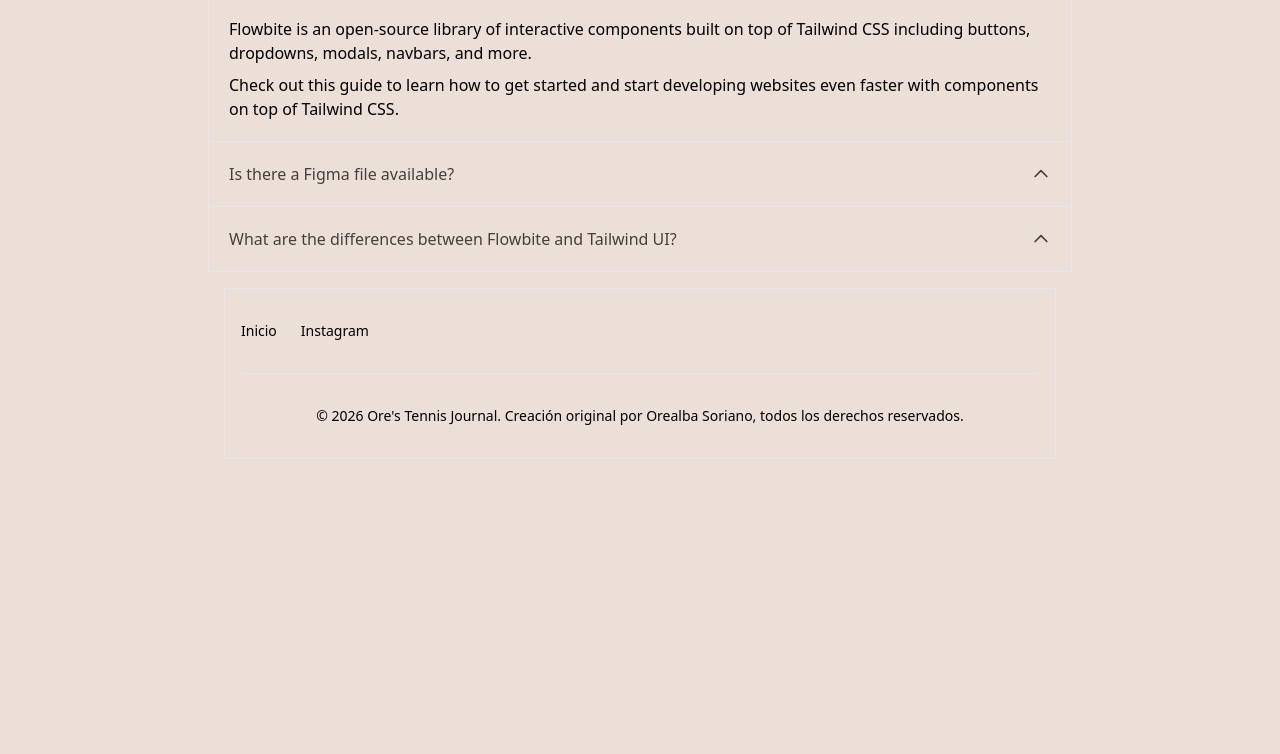
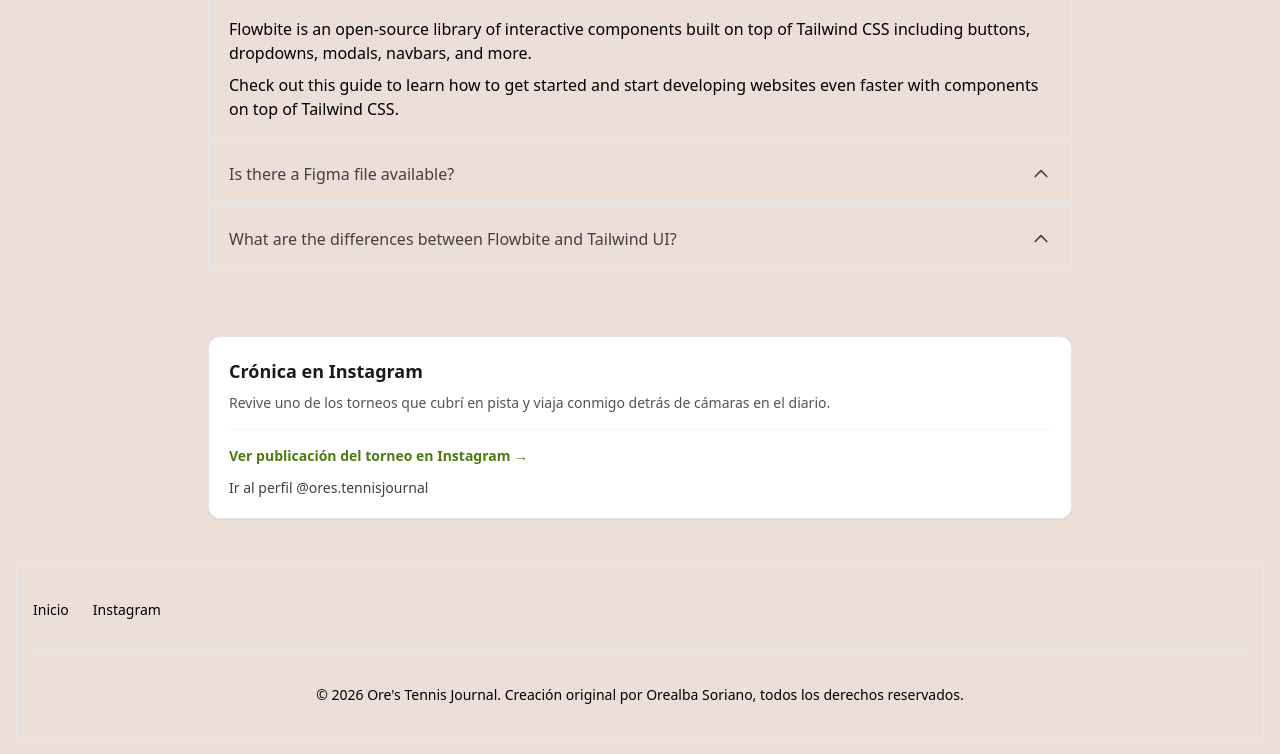
Before and after one commit to Orealba/lenguajes-de-marca-Ore-s-Tennis-Journal, a plain HTML site: page pages/torneos.html in a window 1280 px wide. Shown: the part 717-1471 px from the top of the page. Before the commit the page ends 1224 px from the top, so only its background shows below. Drawn offline with nearby package versions, Linux system fonts and the light colour scheme.

```diff
--- a/pages/torneos.html
+++ b/pages/torneos.html
@@ -41,6 +41,10 @@
             </ul>
         </nav>
     </header>
+
+<main>
+
+
     <section class="max-w-4xl mx-auto px-4 py-8">
         <div>
             <h1>MIS VIAJES Y TORNEOS</h1>
@@ -142,7 +146,35 @@
 
             </div>
         </div>
-        <footer class="bg-neutral-primary-soft rounded-base shadow-xs border border-default m-4 ">
+
+    </section>
+    </main>
+    <div class="max-w-4xl mx-auto px-4 py-8 ">
+    <aside class="bg-white border border-stone-200 rounded-xl shadow-sm p-5 h-fit">
+  <h2 class="text-lg font-bold text-stone-900">Crónica en Instagram</h2>
+  <p class="text-sm text-stone-600 mt-2">
+    Revive uno de los torneos que cubrí en pista y viaja conmigo detrás de cámaras en el diario.
+  </p>
+
+  <div class="mt-4 pt-4 border-t border-stone-100 space-y-3">
+    <a
+      href="PEGA_AQUI_EL_LINK_DE_TU_POST_DE_INSTAGRAM"
+      target="_blank"
+      rel="noopener noreferrer"
+      class="block text-sm font-semibold text-lime-700 hover:underline">
+      Ver publicación del torneo en Instagram →
+    </a>
+    <a
+      href="https://www.instagram.com/ores.tennisjournal/"
+      target="_blank"
+      rel="noopener noreferrer"
+      class="block text-sm text-stone-700 hover:underline">
+      Ir al perfil @ores.tennisjournal
+    </a>
+  </div>
+</aside>
+</div>
+    <footer class="bg-neutral-primary-soft rounded-base shadow-xs border border-default m-4 ">
             <div class="w-full max-w-screen-xl mx-auto p-4 md:py-8">
                 <div class="sm:flex sm:items-center sm:justify-between ">
 
@@ -162,7 +194,6 @@
                     por Orealba Soriano, todos los derechos reservados.</span>
             </div>
         </footer>
-    </section>
     <!-- Flowbite para usar más cosas de Tailwind -->
     <script src="https://cdnjs.cloudflare.com/ajax/libs/flowbite/2.3.0/flowbite.min.js"></script>
 </body>
```
Also changed, not shown: pages/index.html (+11 -5 lines), pages/miDiario.html (+18 -27 lines), pages/quienSoy.html (+7 -2 lines).
